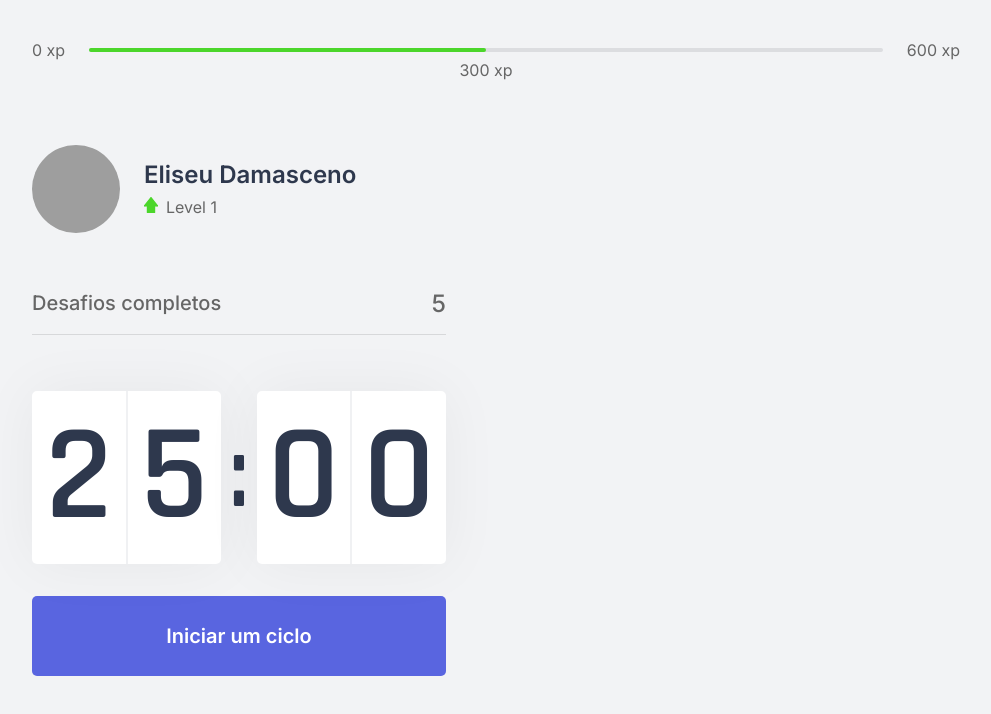
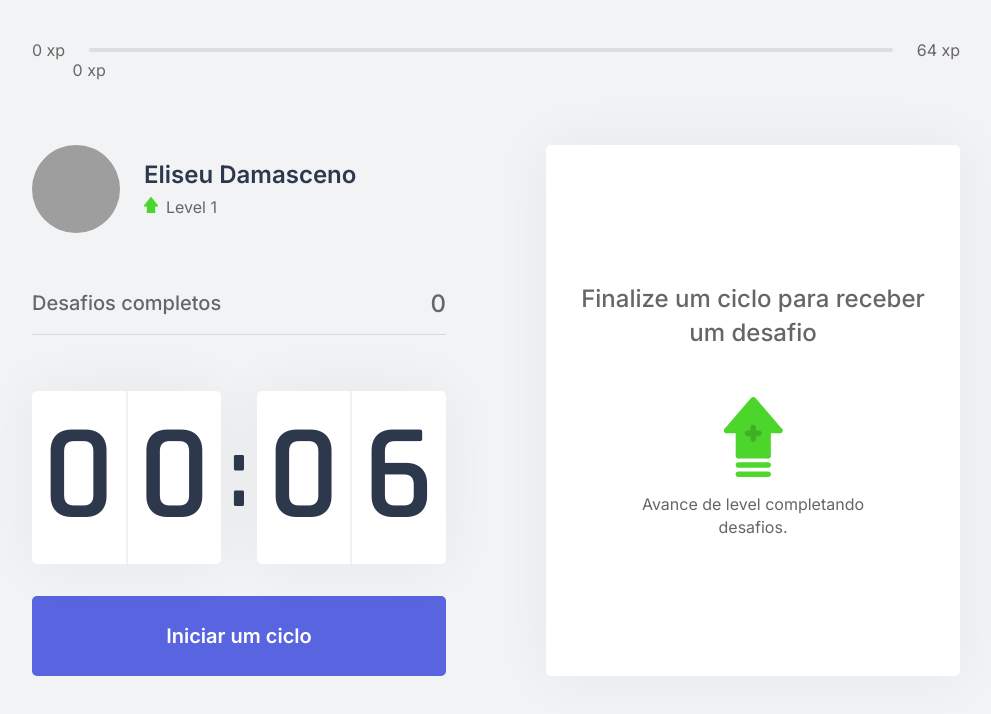
Before and after one commit to damascenoeliseu/cuide-se, a Next.js app: page / in a window 1280 px wide. Shown: the top 714 px of the page, without its empty margins (144-1135 px from the left). Built offline with nearby package versions, Linux system fonts and the light colour scheme; grey boxes are pictures that could not be loaded.

Commit message:
[Workshop 3] Using Context API to share data with components
Finished Countdown component
Created ChallengeBox component to display the challenges

```diff
--- /dev/null
+++ b/challenges.json
@@ -0,0 +1,62 @@
+[
+  {
+    "type": "body",
+    "description": "Estique um de seus braços com a palma da mão virada para frente e puxe os dedos para cima por 10 segundos por mão.",
+    "amount": 80
+  },
+  {
+    "type": "body",
+    "description": "Estique seu braço contra o peito e puxe-o utilizando o outro braço por 10 segundos por braço.",
+    "amount": 60
+  },
+  {
+    "type": "body",
+    "description": "Puxe seu pescoço com a ajuda da mão para a direita e para a esquerda, permanecendo na posição por alguns segundos.",
+    "amount": 70
+  },
+  {
+    "type": "body",
+    "description": "Com as duas mãos na parte de trás da cabeça, leve-a para baixo, alongando a parte de trás da região.",
+    "amount": 60
+  },
+  {
+    "type": "body",
+    "description": "Cruze as pernas e desça com as mãos esticadas em direção ao chão. Repita o movimento com a outra perna na frente.",
+    "amount": 100
+  },
+  {
+    "type": "body",
+    "description": "Sentado, abra as pernas e tente encostar as palmas das mãos no chão, repita 3 vezes por 5 segundos.",
+    "amount": 80
+  },
+  {
+    "type": "body",
+    "description": "Puxe o joelho de encontro ao peito e segure, troque de perna após 10 segundos.",
+    "amount": 50
+  },
+  {
+    "type": "body",
+    "description": "Sentado, cruze uma perna e incline seu tronco à frente, troque de perna após 10 segundos.",
+    "amount": 80
+  },
+  {
+    "type": "eye",
+    "description": "Sentado, feche os olhos e cubra-os com as palmas da mão durante 2 minutos, depois abra normalmente.",
+    "amount": 90
+  },
+  {
+    "type": "eye",
+    "description": "Em algum ambiente aberto, olhe o mais longe que puder em quatro direções por 3s, mexa apenas os olhos. Repita 3 vezes.",
+    "amount": 140
+  },
+  {
+    "type": "eye",
+    "description": "Usando os polegares, massage a área abaixo das sobrancelhas em movimentos circulares por 15 segundos.",
+    "amount": 70
+  },
+  {
+    "type": "body",
+    "description": "Em pé, gire a cintura o máximo que puder para a esquerda, segure por cinco segundos. Repita para a direita.",
+    "amount": 90
+  }
+]
--- /dev/null
+++ b/src/components/ChallengeBox.tsx
@@ -0,0 +1,49 @@
+import { useContext } from 'react';
+
+import { ChallengesContext } from '../contexts/ChallengesContext';
+import styles from '../styles/components/ChallengeBox.module.css';
+
+export function ChallengeBox() {
+   const { activeChallenge, resetChallenge } = useContext(ChallengesContext);
+
+   return (
+      <div className={styles.challengeBoxContainer}>
+         {activeChallenge ? (
+            <div className={styles.challengeActive}>
+               <header>Ganhe {activeChallenge.amount} xp</header>
+
+               <main>
+                  <img src={`icons/${activeChallenge.type}.svg`} />
+                  <strong>Novo desafio</strong>
+                  <p>{activeChallenge.description}</p>
+               </main>
+
+               <footer>
+                  <button
+                     type="button"
+                     className={styles.challengeFailedButton}
+                     onClick={resetChallenge}
+                  >
+                     Falhei
+                  </button>
+                  <button
+                     type="button"
+                     className={styles.challengeSucceededButton}
+                  >
+                     Completei
+                  </button>
+               </footer>
+            </div>
+         ) : (
+               <div className={styles.challengeNotActive}>
+                  <strong>Finalize um ciclo para receber um desafio</strong>
+                  <p>
+                     <img src="icons/level-up.svg" alt="Level Up" />
+                     Avance de level completando desafios.
+                  </p>
+               </div>
+            )
+         }
+      </div >
+   );
+}
--- a/src/components/CompletedChallenges.tsx
+++ b/src/components/CompletedChallenges.tsx
@@ -1,10 +1,15 @@
+import { useContext } from 'react';
+
+import { ChallengesContext } from '../contexts/ChallengesContext';
 import styles from '../styles/components/CompletedChallenges.module.css';
 
 export function CompletedChallenges() {
+   const { challengesCompleted } = useContext(ChallengesContext);
+
    return (
       <div className={styles.completedChallengesContainer}>
          <span>Desafios completos</span>
-         <span>5</span>
+         <span>{challengesCompleted}</span>
       </div>
    );
 }
--- a/src/components/Countdown.tsx
+++ b/src/components/Countdown.tsx
@@ -1,9 +1,16 @@
-import { useEffect, useState } from 'react';
+import { useContext, useEffect, useState } from 'react';
+
+import { ChallengesContext } from '../contexts/ChallengesContext';
 import styles from '../styles/components/Countdown.module.css';
 
+let countdownTimeout: NodeJS.Timeout;
+
 export function Countdown() {
-   const [time, setTime] = useState(25 * 60);
-   const [active, setActive] = useState(false);
+   const { startNewChallenge } = useContext(ChallengesContext);
+
+   const [time, setTime] = useState(0.1 * 60);
+   const [isActive, setIsActive] = useState(false);
+   const [hasFinished, setHasFinished] = useState(false);
 
    const minutes = Math.floor(time / 60);
    const seconds = time % 60;
@@ -12,16 +19,26 @@
    const [secondLeft, secondRight] = String(seconds).padStart(2, '0').split('');
 
    function startCountdown() {
-      setActive(true);
+      setIsActive(true);
+   }
+
+   function resetCountdown() {
+      clearTimeout(countdownTimeout);
+      setIsActive(false);
+      setTime(0.1 * 60);
    }
 
    useEffect(() => {
-      if (active && time > 0) {
-         setTimeout(() => {
+      if (isActive && time > 0) {
+         countdownTimeout = setTimeout(() => {
             setTime(time - 1);
          }, 1000);
+      } else if (isActive && time === 0) {
+         setHasFinished(true);
+         setIsActive(false);
+         startNewChallenge();
       }
-   }, [active, time]);
+   }, [isActive, time]);
 
    return (
       <div>
@@ -39,6 +56,24 @@
             </div>
          </div>
 
+         {hasFinished ? (
+            <button
+               disabled
+               className={styles.countdownButton}
+            >
+               Ciclo encerrado
+            </button>
+         ) : (
+               <>
+                  {isActive ? (
+                     <button
+                        type="button"
+                        className={`${styles.countdownButton} ${styles.countdownButtonActive}`}
+                        onClick={resetCountdown}
+                     >
+                        Abandonar ciclo
+                     </button>
+                  ) : (
                         <button
                            type="button"
                            className={styles.countdownButton}
@@ -46,6 +81,9 @@
                         >
                            Iniciar um ciclo
                         </button>
+                     )}
+               </>
+            )}
       </div>
    );
 }
--- a/src/components/ExperienceBar.tsx
+++ b/src/components/ExperienceBar.tsx
@@ -1,16 +1,23 @@
+import { useContext } from 'react';
+
+import { ChallengesContext } from '../contexts/ChallengesContext';
 import styles from '../styles/components/ExperienceBar.module.css';
 
 export function ExperienceBar() {
+   const { currentExperience, experienceToNextLevel } = useContext(ChallengesContext);
+
+   const percentToNextLevel = Math.round(currentExperience * 100) / experienceToNextLevel;
+
    return (
       <header className={styles.experienceBar}>
          <span>0 xp</span>
          <div>
-            <div style={{ width: '50%' }} />
-            <span className={styles.currentExperience} style={{ left: '50%' }}>
-               300 xp
+            <div style={{ width: `${percentToNextLevel}%` }} />
+            <span className={styles.currentExperience} style={{ left: `${percentToNextLevel}%` }}>
+               {currentExperience} xp
             </span>
          </div>
-         <span>600 xp</span>
+         <span>{experienceToNextLevel} xp</span>
       </header>
    )
 }
--- /dev/null
+++ b/src/contexts/ChallengesContext.tsx
@@ -0,0 +1,69 @@
+import { createContext, ReactNode, useState } from 'react';
+
+import challenges from '../../challenges.json';
+
+interface ChallengesProviderProps {
+   children: ReactNode;
+}
+
+interface Challenge {
+   type: 'body' | 'eye';
+   description: string;
+   amount: number;
+}
+
+interface ChallengesContextData {
+   level: number;
+   currentExperience: number;
+   experienceToNextLevel:number;
+   challengesCompleted: number;
+   activeChallenge: Challenge;
+   levelUp: () => void;
+   startNewChallenge: () => void;
+   resetChallenge: () => void;
+}
+
+export const ChallengesContext = createContext({} as ChallengesContextData);
+
+export function ChallengesProvider({ children }: ChallengesProviderProps) {
+   const [level, setLevel] = useState(1);
+   const [currentExperience, setCurrentExperience] = useState(0);
+   const [challengesCompleted, setChallengesCompleted] = useState(0);
+   const [activeChallenge, setActiveChallenge] = useState(null);
+
+   const experienceToNextLevel = Math.pow((level + 1) * 4, 2);
+
+   function levelUp() {
+      setLevel(level + 1);
+   }
+
+   function startNewChallenge() {
+      /* gera um índice aleatório da quantidade de objetos do arquivo challenges.json
+       * para escolher um desafio na linha de comando abaixo */
+      const randomChallengeIndex = Math.floor(Math.random() * challenges.length);
+      const challenge = challenges[randomChallengeIndex];
+
+      setActiveChallenge(challenge);
+   }
+
+   function resetChallenge() {
+      setActiveChallenge(null);
+   }
+
+   return (
+      <ChallengesContext.Provider
+         value={{
+            level,
+            currentExperience,
+            experienceToNextLevel,
+            challengesCompleted,
+            activeChallenge,
+            levelUp,
+            startNewChallenge,
+            resetChallenge,
+         }}
+      >
+         {children}
+      </ChallengesContext.Provider>
+   );
+}
--- a/src/pages/_app.tsx
+++ b/src/pages/_app.tsx
@@ -1,7 +1,15 @@
+import React from 'react';
+
+import { ChallengesProvider } from '../contexts/ChallengesContext';
+
 import '../styles/global.css';
 
 function MyApp({ Component, pageProps }) {
-  return <Component {...pageProps} />
+  return (
+    <ChallengesProvider>
+      <Component {...pageProps} />
+    </ChallengesProvider>
+  );
 }
 
 export default MyApp
--- a/src/pages/index.tsx
+++ b/src/pages/index.tsx
@@ -1,8 +1,10 @@
+import Head from 'next/head';
+
 import { CompletedChallenges } from "../components/CompletedChallenges";
 import { Countdown } from "../components/Countdown";
 import { ExperienceBar } from "../components/ExperienceBar";
 import { Profile } from "../components/Profile";
-import Head from 'next/head';
+import { ChallengeBox } from "../components/ChallengeBox";
 
 import styles from '../styles/pages/Home.module.css';
 
@@ -22,7 +24,7 @@
           <Countdown />
         </div>
         <div>
-
+          <ChallengeBox />
         </div>
       </section>
     </div>
--- /dev/null
+++ b/src/styles/components/ChallengeBox.module.css
@@ -0,0 +1,109 @@
+.challengeBoxContainer {
+   height: 100%;
+   background: var(--white);
+   border-radius: 5px;
+   box-shadow: 0 0 60px rgba(0,0,0,0.05);
+   padding: 1.5rem 2rem;
+
+   display: flex;
+   flex-direction: column;
+   align-items: center;
+   justify-content: center;
+
+   text-align: center;
+}
+
+.challengeNotActive {
+   display: flex;
+   flex-direction: column;
+   align-items: center;
+}
+
+.challengeNotActive strong {
+   font-size: 1.5rem;
+   font-weight: 500;
+   line-height: 1.4;
+}
+
+.challengeNotActive p {
+   display: flex;
+   flex-direction: column;
+   align-items: center;
+   line-height: 1.4;
+   max-width: 70%;
+   margin-top: 3rem;
+}
+
+.challengeNotActive p img {
+   margin-bottom: 1rem;
+}
+
+.challengeActive {
+   height: 100%;
+
+   display: flex;
+   flex-direction: column;
+}
+
+.challengeActive header {
+   color: var(--blue);
+   font-weight: 600;
+   font-size: 1.25rem;
+   padding: 0 2rem 1.5rem;
+   border-bottom: 1px solid var(--gray-line);
+}
+
+.challengeActive main {
+   flex: 1; /*ocupa a altura máxima do container*/
+   display: flex;
+   flex-direction: column;
+   align-items: center;
+   justify-content: center;
+}
+
+.challengeActive main strong {
+   font-size: 2rem;
+   font-weight: 600;
+   color: var(--title);
+   margin: 1.5rem 0 1rem;
+}
+
+.challengeActive main p {
+   line-height: 1.5;
+}
+
+.challengeActive footer {
+   display: grid;
+   grid-template-columns: 1fr 1fr;
+   gap: 1rem;
+}
+
+.challengeActive footer button {
+   height: 3rem;
+
+   display: flex;
+   align-items: center;
+   justify-content: center;
+
+   border: 0;
+   border-radius: 5px;
+
+   color:var(--white);
+
+   font-size: 1rem;
+   font-weight: 600;
+
+   transition: filter 0.2s;
+}
+
+.challengeActive footer button.challengeFailedButton {
+   background: var(--red);
+}
+
+.challengeActive footer button.challengeSucceededButton {
+   background: var(--green);
+}
+
+.challengeActive footer button:hover {
+   filter: brightness(0.9);
+}
```
Also changed, not shown: src/styles/components/Countdown.module.css (+17 -1 lines). Lines whose indentation alone changed are shown as unchanged.
